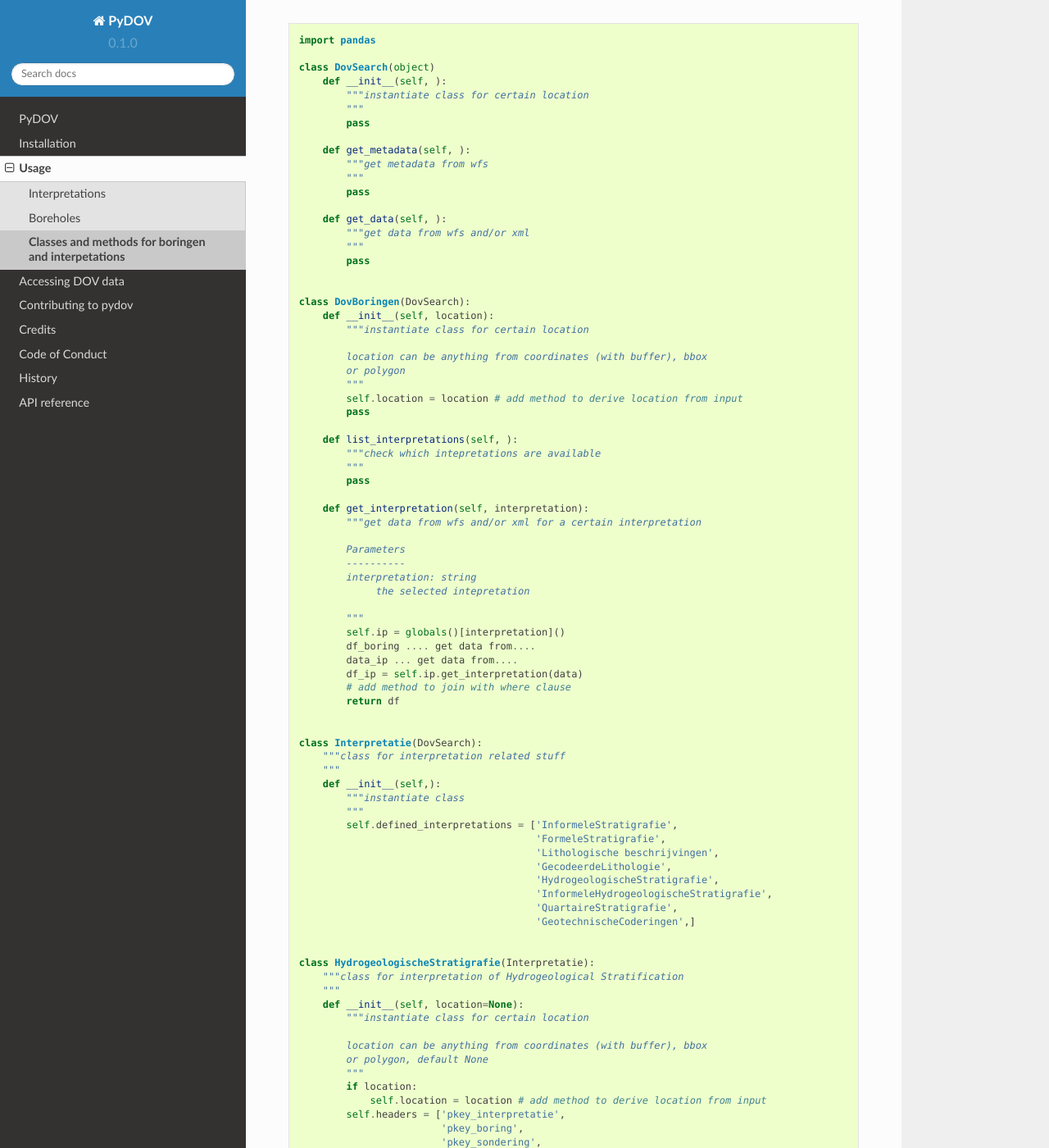
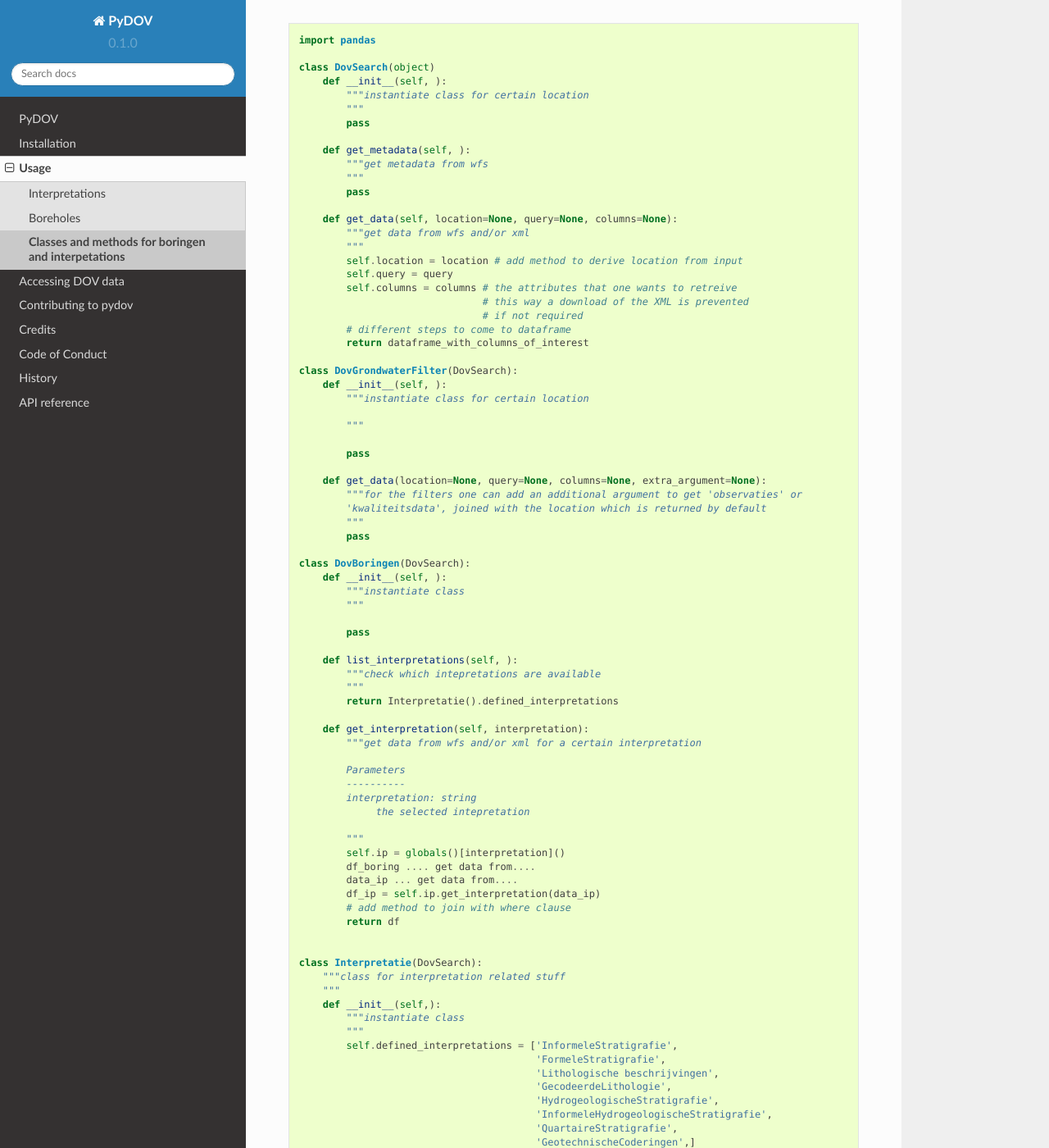
Before and after one commit to DOV-Vlaanderen/pydov, a Sphinx documentation site: the page built from docs/discussion_note_boringen_methods.rst, in a window 1280 px wide and 1400 px high, scrolled down 217 px. Shown: the whole window at 82% size. Built offline with Sphinx 7.4.7 and the Read the Docs theme 2.0.0, drawn with Linux system fonts in a browser that asks for light colours; some of the changed text lies outside the part shown.

Commit message:
changes according to discussion, not complete

```diff
--- a/docs/discussion_note_boringen_methods.rst
+++ b/docs/discussion_note_boringen_methods.rst
@@ -18,26 +18,42 @@ Possible schema:
            """
            pass
 
-       def get_data(self, ):
+       def get_data(self, location=None, query=None, columns=None):
            """get data from wfs and/or xml
+           """
+           self.location = location # add method to derive location from input
+           self.query = query
+           self.columns = columns # the attributes that one wants to retreive
+                                  # this way a download of the XML is prevented
+                                  # if not required
+           # different steps to come to dataframe
+           return dataframe_with_columns_of_interest
+
+   class DovGrondwaterFilter(DovSearch):
+       def __init__(self, ):
+           """instantiate class for certain location
+
+           """
+
+           pass
+
+       def get_data(location=None, query=None, columns=None, extra_argument=None):
+           """for the filters one can add an additional argument to get 'observaties' or
+           'kwaliteitsdata', joined with the location which is returned by default
            """
            pass
 
+   class DovBoringen(DovSearch):
+       def __init__(self, ):
+           """instantiate class
+           """
 
-   class DovBoringen(DovSearch):
-       def __init__(self, location):
-           """instantiate class for certain location
-
-           location can be anything from coordinates (with buffer), bbox
-           or polygon
-           """
-           self.location = location # add method to derive location from input
            pass
 
        def list_interpretations(self, ):
            """check which intepretations are available
            """
-           pass
+           return Interpretatie().defined_interpretations
 
        def get_interpretation(self, interpretation):
            """get data from wfs and/or xml for a certain interpretation
@@ -51,7 +67,7 @@ Possible schema:
            self.ip = globals()[interpretation]()
            df_boring .... get data from....
            data_ip ... get data from....
-           df_ip = self.ip.get_interpretation(data)
+           df_ip = self.ip.get_interpretation(data_ip)
            # add method to join with where clause
            return df
 
@@ -99,15 +115,15 @@ Possible schema:
    """
    Examples
     --------
-   >>> boring = DovBoringen(location)
+   >>> boring = DovBoringen()
    >>> boring_metadata = boring.get_metadata()
-   >>> boring_data = boring.get_data()
-   >>> df_iphydro = boring.get_interpretation('HydrogeologischeStratigrafie')
+   >>> df_boring = boring.get_data(location, query, columns=[columns of interest])
+   >>> print Interpretatie().defined_interpretations
+   >>> interpretatie = HydrogeologischeStratigrafie()
+   >>> df_interpretatie = interpretatie.get_data_from_boring(df_boring)
    >>> # alternatively
    >>> print Interpretatie().defined_interpretations
-   >>> intepretatie = HydrogeologischeStratigrafie(location)
+   >>> intepretatie = HydrogeologischeStratigrafie()
    >>> interpretatie_metadata = interpretatie.get_metadata()
-   >>> interpretatie_data = intepretatie.get_data()
-   >>> df_iphydro = interpretatie.get_interpretation(interpretatie_data)
-
+   >>> df_interpetatie = intepretatie.get_data_interpretatie(location, query, columns=[columns of interest])
    """
```
